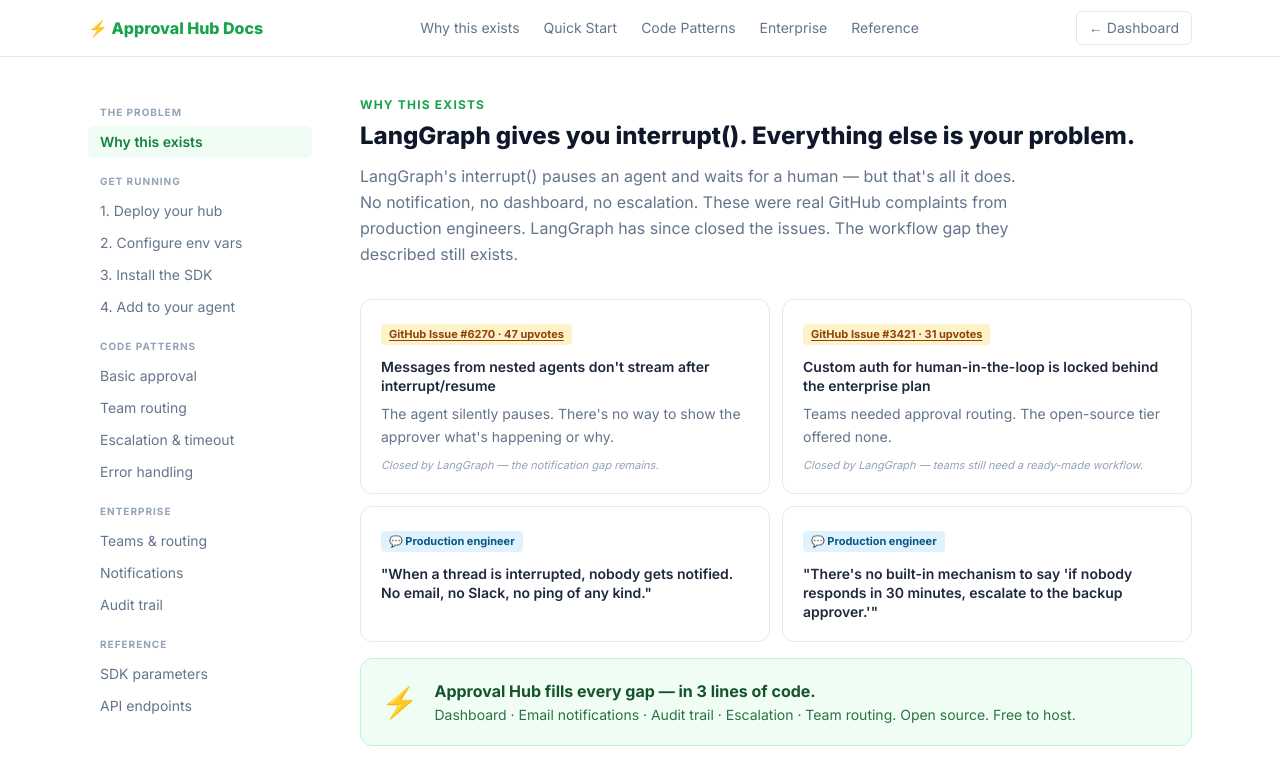
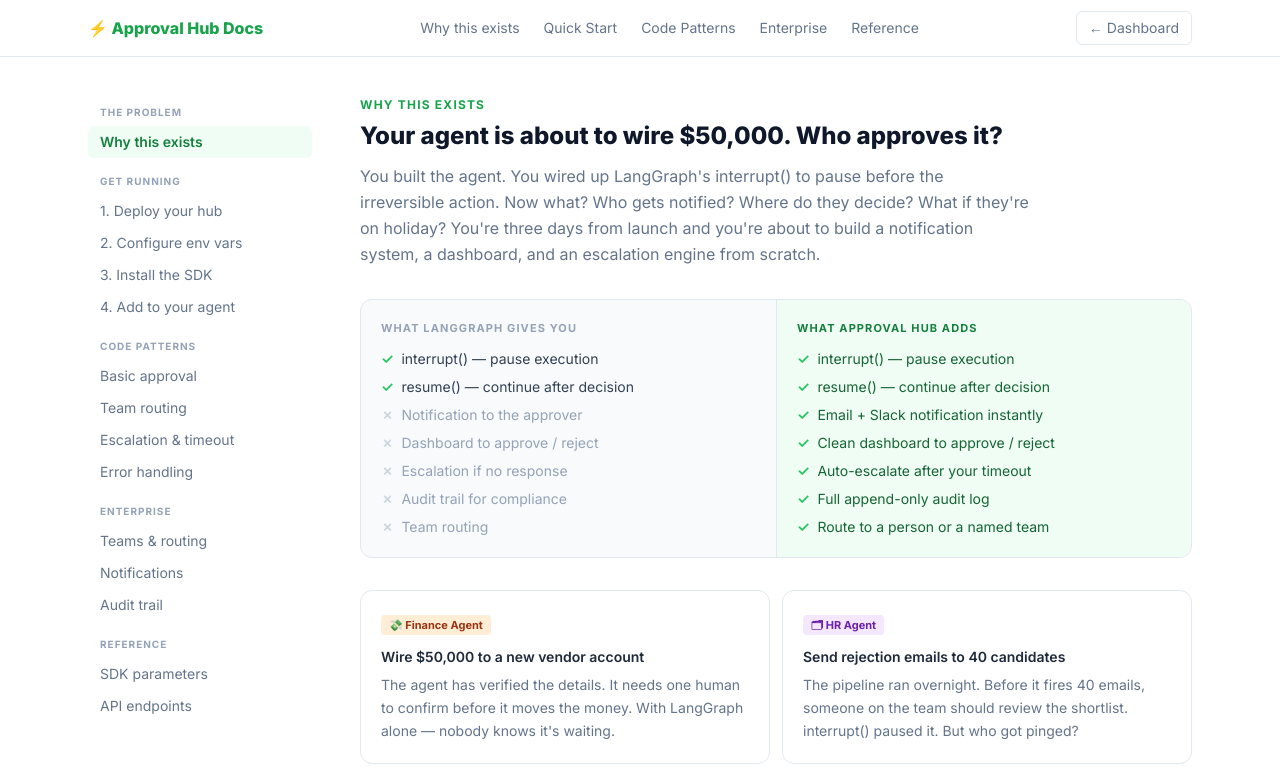
Before and after one commit to suryamr2002/langgraph-approval-hub, a Next.js app: page /docs in a window 1280 px wide. Shown: the top 776 px of the page. Built offline with nearby package versions, Linux system fonts and the light colour scheme.

Commit message:
feat: rewrite narrative — developer-first story, gap table, real scenarios, Gartner stat

```diff
--- a/app/docs/page.tsx
+++ b/app/docs/page.tsx
@@ -119,45 +119,87 @@
       <section id="why">
         <SectionTitle
           eyebrow="Why this exists"
-          title="LangGraph gives you interrupt(). Everything else is your problem."
-          sub="LangGraph's interrupt() pauses an agent and waits for a human — but that's all it does. No notification, no dashboard, no escalation. These were real GitHub complaints from production engineers. LangGraph has since closed the issues. The workflow gap they described still exists."
+          title="Your agent is about to wire $50,000. Who approves it?"
+          sub="You built the agent. You wired up LangGraph's interrupt() to pause before the irreversible action. Now what? Who gets notified? Where do they decide? What if they're on holiday? You're three days from launch and you're about to build a notification system, a dashboard, and an escalation engine from scratch."
         />
+
+        {/* The gap — what LangGraph gives vs what you still need */}
+        <div className="mb-8 bg-slate-50 border border-slate-200 rounded-xl overflow-hidden">
+          <div className="grid grid-cols-2 divide-x divide-slate-200">
+            <div className="p-5">
+              <div className="text-[11px] font-bold uppercase tracking-widest text-slate-400 mb-3">What LangGraph gives you</div>
+              <div className="space-y-2">
+                {[
+                  'interrupt() — pause execution',
+                  'resume() — continue after decision',
+                ].map((item) => (
+                  <div key={item} className="flex items-center gap-2 text-sm text-slate-700">
+                    <span className="text-green-500 font-bold">✓</span> {item}
+                  </div>
+                ))}
+                {[
+                  'Notification to the approver',
+                  'Dashboard to approve / reject',
+                  'Escalation if no response',
+                  'Audit trail for compliance',
+                  'Team routing',
+                ].map((item) => (
+                  <div key={item} className="flex items-center gap-2 text-sm text-slate-400">
+                    <span className="text-slate-300 font-bold">✗</span> {item}
+                  </div>
+                ))}
+              </div>
+            </div>
+            <div className="p-5 bg-green-50">
+              <div className="text-[11px] font-bold uppercase tracking-widest text-green-700 mb-3">What Approval Hub adds</div>
+              <div className="space-y-2">
+                {[
+                  'interrupt() — pause execution',
+                  'resume() — continue after decision',
+                  'Email + Slack notification instantly',
+                  'Clean dashboard to approve / reject',
+                  'Auto-escalate after your timeout',
+                  'Full append-only audit log',
+                  'Route to a person or a named team',
+                ].map((item) => (
+                  <div key={item} className="flex items-center gap-2 text-sm text-green-800">
+                    <span className="text-green-500 font-bold">✓</span> {item}
+                  </div>
+                ))}
+              </div>
+            </div>
+          </div>
+        </div>
+
+        {/* Scenario cards */}
         <div className="grid grid-cols-2 gap-3">
           {[
             {
-              tag: 'GitHub Issue #6270 · 47 upvotes',
-              tagClass: 'bg-amber-100 text-amber-800',
-              href: 'https://github.com/langchain-ai/langgraph/issues/6270',
-              title: "Messages from nested agents don't stream after interrupt/resume",
-              body: "The agent silently pauses. There's no way to show the approver what's happening or why.",
-              note: 'Closed by LangGraph — the notification gap remains.',
+              tag: '💸 Finance Agent',
+              tagClass: 'bg-orange-100 text-orange-800',
+              title: 'Wire $50,000 to a new vendor account',
+              body: 'The agent has verified the details. It needs one human to confirm before it moves the money. With LangGraph alone — nobody knows it\'s waiting.',
               delay: '0.1s',
             },
             {
-              tag: 'GitHub Issue #3421 · 31 upvotes',
-              tagClass: 'bg-amber-100 text-amber-800',
-              href: 'https://github.com/langchain-ai/langgraph/issues/3421',
-              title: 'Custom auth for human-in-the-loop is locked behind the enterprise plan',
-              body: "Teams needed approval routing. The open-source tier offered none.",
-              note: 'Closed by LangGraph — teams still need a ready-made workflow.',
+              tag: '🗂 HR Agent',
+              tagClass: 'bg-purple-100 text-purple-800',
+              title: 'Send rejection emails to 40 candidates',
+              body: 'The pipeline ran overnight. Before it fires 40 emails, someone on the team should review the shortlist. interrupt() paused it. But who got pinged?',
               delay: '0.25s',
             },
             {
-              tag: '💬 Production engineer',
+              tag: '💬 Developer, production deploy',
               tagClass: 'bg-sky-100 text-sky-800',
-              href: null,
               title: '"When a thread is interrupted, nobody gets notified. No email, no Slack, no ping of any kind."',
               body: '',
-              note: '',
               delay: '0.4s',
             },
             {
-              tag: '💬 Production engineer',
+              tag: '💬 Developer, LangGraph community',
               tagClass: 'bg-sky-100 text-sky-800',
-              href: null,
-              title: "\"There's no built-in mechanism to say 'if nobody responds in 30 minutes, escalate to the backup approver.'\"",
+              title: '"There\'s no built-in mechanism to say \'if nobody responds in 30 minutes, escalate to the backup approver.\'"',
               body: '',
-              note: '',
               delay: '0.55s',
             },
           ].map((card) => (
@@ -166,23 +208,11 @@
               className={`bg-white border border-slate-200 rounded-xl p-5 ${styles.fadeUp}`}
               style={{ animationDelay: card.delay }}
             >
-              {card.href ? (
-                <a
-                  href={card.href}
-                  target="_blank"
-                  rel="noopener noreferrer"
-                  className={`inline-block text-[11px] font-bold px-2 py-0.5 rounded mb-3 ${card.tagClass} hover:opacity-80 underline underline-offset-2`}
-                >
-                  {card.tag}
-                </a>
-              ) : (
-                <span className={`inline-block text-[11px] font-bold px-2 py-0.5 rounded mb-3 ${card.tagClass}`}>
-                  {card.tag}
-                </span>
-              )}
+              <span className={`inline-block text-[11px] font-bold px-2 py-0.5 rounded mb-3 ${card.tagClass}`}>
+                {card.tag}
+              </span>
               <p className="text-sm font-semibold text-slate-800 leading-snug">{card.title}</p>
               {card.body && <p className="text-sm text-slate-500 mt-2 leading-relaxed">{card.body}</p>}
-              {card.note && <p className="text-[11px] text-slate-400 mt-2 italic">{card.note}</p>}
             </div>
           ))}
         </div>
@@ -192,8 +222,13 @@
         >
           <span className="text-3xl">⚡</span>
           <div>
-            <p className="font-bold text-green-900 text-base">Approval Hub fills every gap — in 3 lines of code.</p>
-            <p className="text-green-800 text-sm mt-0.5 opacity-90">Dashboard · Email notifications · Audit trail · Escalation · Team routing. Open source. Free to host.</p>
+            <p className="font-bold text-green-900 text-base">Approval Hub fills every gap — deployed in 5 minutes, free forever.</p>
+            <p className="text-green-800 text-sm mt-0.5 opacity-90">
+              Dashboard · Email · Slack · Audit trail · Escalation · Team routing. Open source, self-hosted.{' '}
+              <span className="opacity-75">
+                And you&apos;re not alone — <a href="https://www.gartner.com/en/newsroom/press-releases/2025-09-30-gartner-survey-finds-just-15-percent-of-it-application-leaders-are-considering-piloting-or-deploying-fully-autonomous-ai-agents" target="_blank" rel="noopener noreferrer" className="underline">85% of teams building AI agents</a> say human oversight is non-negotiable (Gartner, 2025).
+              </span>
+            </p>
           </div>
         </div>
       </section>
```
Also changed, not shown: 1 other file (tests, documents, lock files or other folders).
